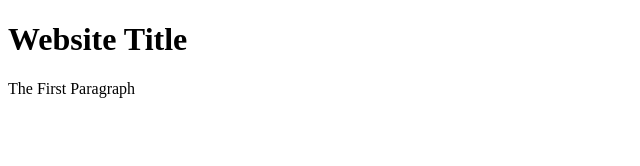
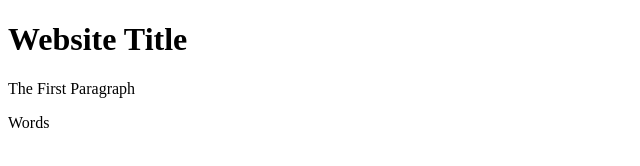
Before and after one commit to Kur0bane/Kur0bane.github.io, a plain HTML site: page index.html in a window 1280 px wide. Shown: the full height of the page, 0-640 px from the left. Drawn offline with Linux system fonts and the light colour scheme.

Commit message:
Added Words

```diff
--- a/index.html
+++ b/index.html
@@ -7,6 +7,7 @@
 
 <h1>Website Title</h1>
 <p>The First Paragraph</p>
+<p>Words</p>
 
 </body>
 </html>
```
Also changed, not shown: .c9/metadata/environment/index.html, 1 other file.
